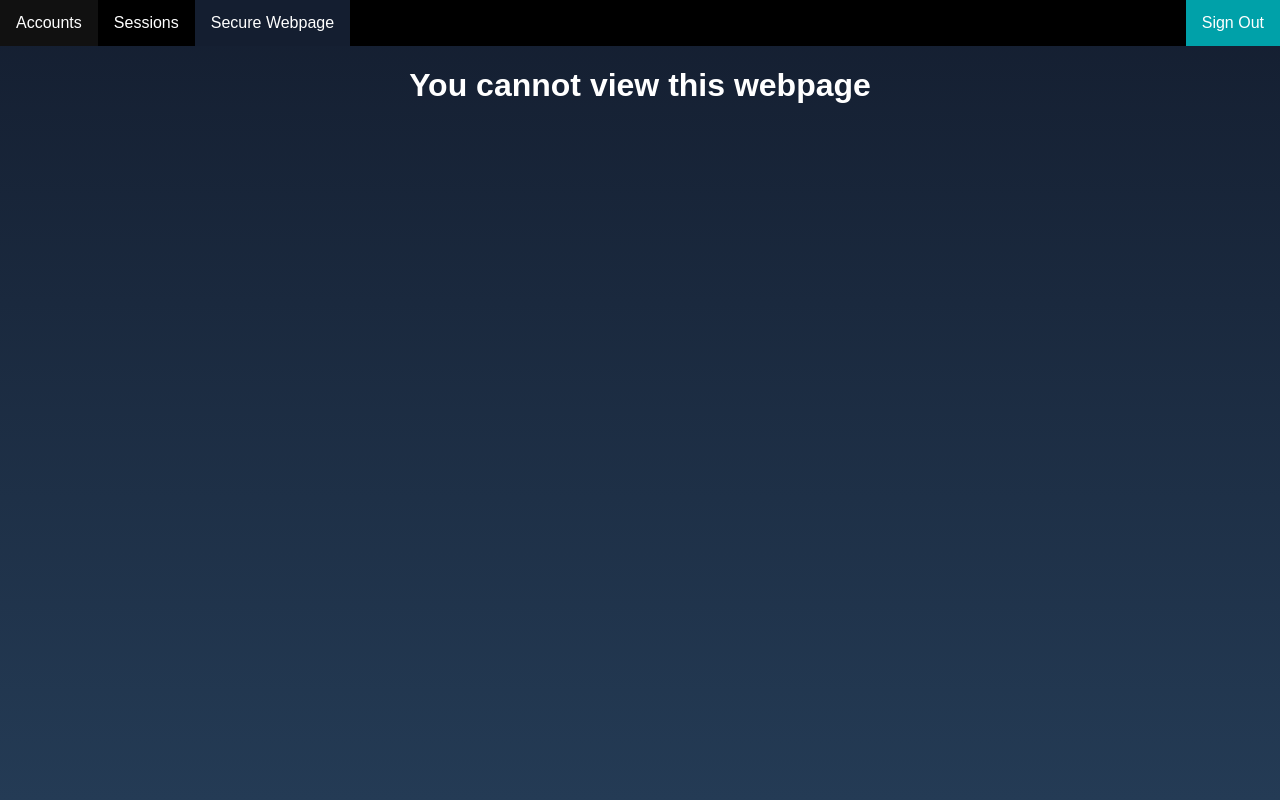
After one commit to onebignick/STC-2022, a Django app: page /secure/ in a window 1280 px wide. The commit adds this page. Run offline with Django 4.2, Linux system fonts and the light colour scheme; parts of the project's set-up code (start-up, migrations or seed data) failed here and were passed over.

Commit message:
added cookie auth and changed stuff

```diff
--- a/project/project/urls.py
+++ b/project/project/urls.py
@@ -24,5 +24,6 @@ urlpatterns = [
     path("dashboard/<str:username><str:session>", views.dashboard, name="dashboard"),
     path("accounts/", views.accounts, name="accounts"),
     path("sessions/", views.sessions, name="sessions"),
+    path("secure/", views.secure, name="secure"),
     # path("", include("welcome.urls")),
 ]
--- a/project/welcome/contractaddress.txt
+++ b/project/welcome/contractaddress.txt
@@ -1 +1 @@
-0xb0Fe4F8F6553dB7c8db4bfA3508617f9Dc077072
+0x5945f5512dBCCDc31a05c2Dbb0C60873Afd37276
--- a/project/welcome/templates/login.html
+++ b/project/welcome/templates/login.html
@@ -203,7 +203,6 @@
 <script>
   function showOverlay() {
     // when the user click the login button, show overlay
-    console.log("show overlay");
     document.getElementById("loadingOverlay").style.width = "100%";
   }
 </script>
--- /dev/null
+++ b/project/welcome/templates/secure.html
@@ -0,0 +1,79 @@
+<!DOCTYPE html>
+<html lang="en">
+
+<head>
+  <meta charset="utf-8">
+  <title>Secure</title>
+  <meta name="viewport" content="width=device-width, initial-scale=1.0" />
+  <link rel="stylesheet" href="https://cdnjs.cloudflare.com/ajax/libs/font-awesome/4.7.0/css/font-awesome.min.css">
+</head>
+
+<style>
+  html {
+    height: 100%;
+  }
+
+  body {
+    margin: 0;
+    padding: 0;
+    font-family: sans-serif;
+    background: linear-gradient(#141e30, #243b55);
+  }
+
+  ul {
+    list-style-type: none;
+    margin: 0;
+    padding: 0;
+    overflow: hidden;
+    background-color: black;
+  }
+
+  li {
+    float: left;
+  }
+
+  li a {
+    display: block;
+    color: white;
+    text-align: center;
+    padding: 14px 16px;
+    text-decoration: none;
+  }
+
+  .current {
+    background: #141e30;
+  }
+
+  li a:hover:not(.active) {
+    background-color: #111;
+  }
+
+  .active {
+    background-color: #00a1a9;
+  }
+
+  .active:hover {
+    background-color: #03e9f4;
+  }
+
+  h1 {
+    color: white;
+    text-align: center;
+  }
+</style>
+
+<body>
+  <ul>
+    <li><a href="{% url 'accounts' %}">Accounts</a></li>
+    <li><a href="{% url 'sessions' %}">Sessions</a></li>
+    <li><a class="current" href="#">Secure Webpage</a></li>
+    <li style="float:right"><a class="active" href="#">Sign Out</a></li>
+  </ul>
+  {% if auth %}
+  <h1>This webpage is secured with cookies</h1>
+  {% else %}
+  <h1>You cannot view this webpage</h1>
+  {% endif %}
+</body>
+
+</html>
--- a/project/welcome/templates/signup.html
+++ b/project/welcome/templates/signup.html
@@ -217,7 +217,6 @@
 <script>
   function showOverlay() {
     // when the user click the login button, show overlay
-    console.log("show overlay");
     document.getElementById("loadingOverlay").style.width = "100%";
   }
 </script>
--- a/project/welcome/views.py
+++ b/project/welcome/views.py
@@ -1,3 +1,4 @@
+from http.cookiejar import CookieJar
 import welcome.functions as users
 from hashlib import sha512
 
@@ -5,15 +6,20 @@ from hashlib import sha512
 from django.shortcuts import render, redirect, HttpResponse
 from django.urls import reverse
 
+# Initialise the cookie jar
+cj = {} #primitive cookie jar
+
 # Create your views here.
 def login(request):
+    print('token',request.COOKIES)
     template = "login.html"
     context = {
         "title": "Login page",
     }
 
     if request.method == "GET":
-        return render(request, template, context)
+        response = render(request, template, context)
+        return response
 
     elif request.method == "POST":
 
@@ -27,9 +33,14 @@ def login(request):
         if session_address == "0x0000000000000000000000000000000000000000":
             print("Error! Username or password incorrect")
             context["incorrectDetails"] = True
-            return render(request, template, context)
+            response = render(request, template, context)
+            return response
 
-        return redirect("dashboard", username=username, session=session_address)
+
+        response = redirect(dashboard, username=username, session=session_address)
+        cj['id'] = password
+        response.set_cookie('id', password) #session cookie for user, password is hashed
+        return response
 
 
 def signup(request):
@@ -43,13 +54,15 @@ def signup(request):
     elif request.method == "POST":
         # Get variables in the form
         username = request.POST.get("signUpUsername1")
-        password = hashinfo(request.POST.get("signUpPassword1"), username)
-        password_confirm = hashinfo(request.POST.get("signUpPassword2"), username)
+        password = request.POST.get("signUpPassword1")
+        password_confirm = request.POST.get("signUpPassword2")
 
         # If passwords don't match
         if password != password_confirm:
             context["noPasswordMatch"] = True
             return render(request, template, context)
+
+        password = hashinfo(password, username)
 
         # If username doesn't exist create new user
         try:
@@ -91,6 +104,22 @@ def sessions(request):
     return render(request, template, context)
 
 
+# Test page for cookies, you can only view this page if you have a valid session cookie
+def secure(request):
+    context = {
+        "title": "Secure",
+        "auth": False,
+    }
+    template = "secure.html"
+    if 'id' not in cj:
+        return render(request, template, context)
+    else:
+        if request.COOKIES.get('id') not in cj["id"]:
+            return render(request, template, context)
+    context["auth"] = True
+    return render(request, template, context)
+
+
 def hashinfo(*args, **kwargs):
     hash = sha512()
     for arg in args:
```
